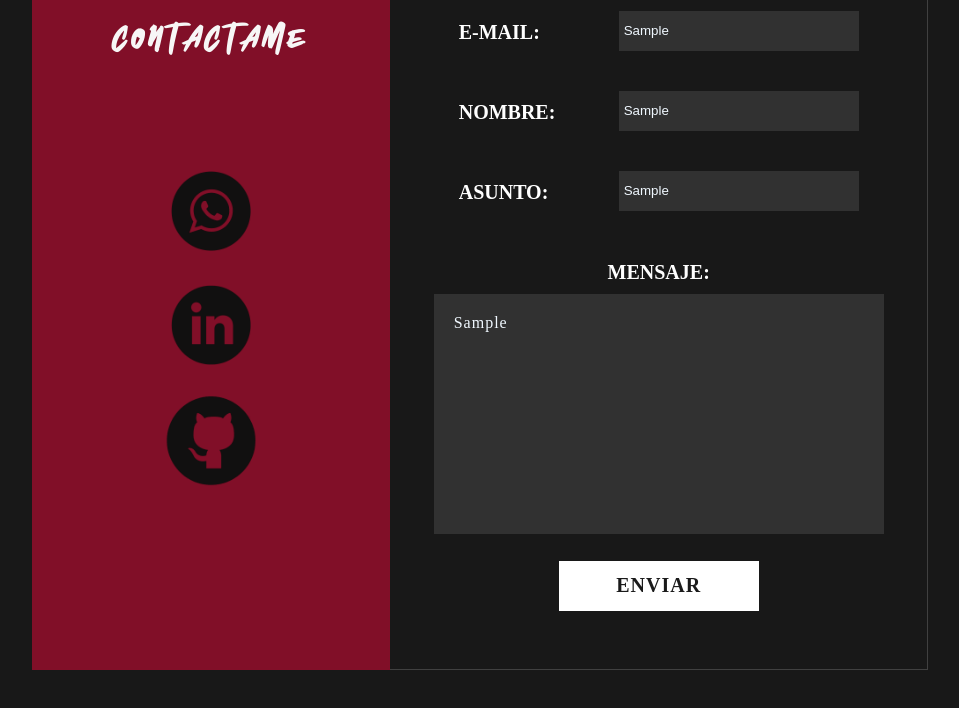
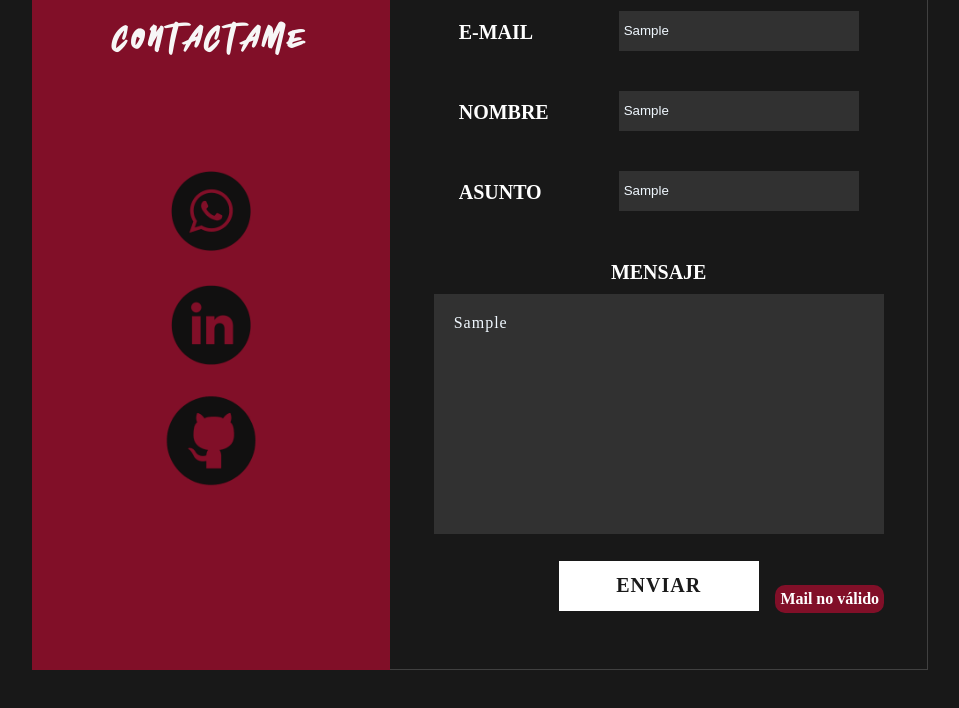
Before and after one commit to MalenaLuana/Portfolio-Malena, a React (Create React App) app: page /home in a window 1280 px wide. Both pictures are taken after typing "Sample", "Sample", "Sample", "Sample" into the empty fields and a click on the button "ENVIAR". Shown: the part 3191-3899 px from the top of the page, without its empty margins (160-1119 px from the left). Built offline with nearby package versions, Linux system fonts and the light colour scheme.

Commit message:
validación formulario

```diff
--- a/src/components/Form.jsx
+++ b/src/components/Form.jsx
@@ -1,4 +1,4 @@
-import { useRef } from "react";
+import { useRef, useState } from "react";
 import emailjs from '@emailjs/browser'
 import style from '../css/Form.module.css'
 
@@ -8,19 +8,65 @@ import linkedin from '../css/images/in.png'
 import git from '../css/images/git.png'
 
 export default function Form() {
+
+
     const useref = useRef()
+
+    const [formData, setFormData]=  useState({
+      mail:'',
+      name:'',
+      subject:'',
+      message:'',
+    })
+
+
+    //VALIDACIONES
+    const [error,serError] = useState(true)
+
+    const HandleError = (formData)=>{
+      let keep = {}
+
+
+      let regexName = new RegExp('^[^@]+@[^@]+[a-zA-Z]{2,}$')
+
+      if(formData.mail!=='' && !regexName.test(formData.mail)) keep.mail= 'Mail no válido'
+      return keep
+    }
+
+
+    const handleChange = (e)=>{
+        serError(HandleError({...formData,[e.target.name]:e.target.value}))
+
+
+        setFormData(
+          {...formData,
+            [e.target.name]:e.target.value
+          }
+        )
+    }
 
     const handleSubmint = (e) => {
        e.preventDefault()
+
+      if (error.mail){
+         alert('Por favor, revisar el formulario')
+      }else{
         emailjs.sendForm(
            'service_4kzqw2r',
            'template_dcfxo77',
            useref.current,
            'OifE1icBULK0IGskJ'
           )
-       alert('Tu mensaje fue enviado!')
+        alert('Tu mensaje fue enviado con éxito <3!')
+        setFormData({
+         mail:'',
+         name:'',
+         subject:'',
+         message:'',
+
+         })
       }
-
+    }
 
     return (
         <div className={style.formMain} id='contact'>
@@ -38,23 +84,26 @@ export default function Form() {
             <form className={style.form} id='contactForm' ref={useref} onSubmit={e=>handleSubmint(e)}>
               <div className={style.dataText}>
               <div className={style.regInput}>
-                <label htmlFor="mail" >E-MAIL:</label>
-                <input type="text" id="mail" name='mail'/>
+                <label htmlFor="mail" >E-MAIL</label>
+                <input placeholder="ejemplo@algo.com" type="text" id="mail" name='mail' onChange={e=>handleChange(e)} value={formData.mail} required/>
+              </div>
+
+                {error.mail && (<label className={style.mailError}>{error.mail}</label>)}
+
+
+              <div className={style.regInput}>
+                <label htmlFor="name" >NOMBRE</label>
+                <input type="text" id="name" name='name' onChange={e=>handleChange(e)} value={formData.name} required />
               </div>
 
               <div className={style.regInput}>
-                <label htmlFor="name" >NOMBRE:</label>
-                <input type="text" id="name" name='name' />
-              </div>
-
-              <div className={style.regInput}>
-                <label htmlFor="subject" >ASUNTO:</label>
-                <input type="text" id="subject" name='subject'/>
+                <label htmlFor="subject" >ASUNTO</label>
+                <input type="text" id="subject" name='subject' onChange={e=>handleChange(e)} value={formData.subject} required/>
                </div>
                </div>
                <div className={style.messageInput}>
-                <label htmlFor="message4" >MENSAJE:</label>
-                <textarea form="contactForm" type="text" id="message" name='message' />
+                <label htmlFor="message4" >MENSAJE</label>
+                <textarea form="contactForm" type="text" id="message" onChange={e=>handleChange(e)} name='message' value={formData.message} required/>
                </div>
 
                 <button className={style.formBtn} type="sumbit">ENVIAR</button>
--- a/src/css/Form.module.css
+++ b/src/css/Form.module.css
@@ -55,7 +55,7 @@
     font-weight: bold;
     display: flex;
     flex-direction: column;
-
+    position: relative;
     align-items: center;
 
 }
@@ -125,6 +125,17 @@
     cursor: pointer;
     cursor: url('./images/pointer.png'), auto;
 }
+
+.mailError{
+    background-color: #810f28;
+position: absolute;
+bottom: 8%;
+right: 8%;
+color: rgb(255, 255, 255);
+padding: 5px;
+border-radius: 10px;
+}
+
 
 /*responsiveee <3*/
 
```
Lines whose indentation alone changed are shown as unchanged.
